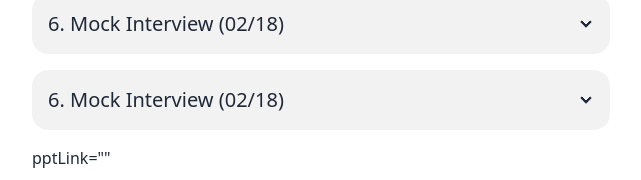
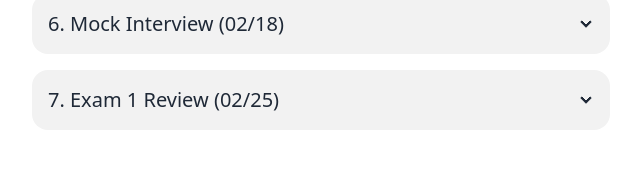
Before and after one commit to matt-dz/dsa-discussion, a SvelteKit app: page / in a window 1280 px wide. Shown: the part 902-1082 px from the top of the page, without its empty margins (319-960 px from the left). After the commit the page ends 1048 px from the top, so only its background shows below. Built offline with nearby package versions, Linux system fonts and the light colour scheme.

Commit message:
fix week 7

```diff
--- a/src/routes/+page.svelte
+++ b/src/routes/+page.svelte
@@ -157,14 +157,13 @@
 				</Discussion>
 				<Discussion
 					name="algorithmic-analysis"
-					title="6. Mock Interview (02/18)"
+					title="7. Exam 1 Review (02/25)"
 					pptLink="https://docs.google.com/presentation/d/1DXYDmENGEAaiuQMrsta6MlvZ4v3MFMH2q3dk8q7CwV4/edit"
 				>
 					{#snippet description()}
-						<p>Heaps!</p>
+						<p>Exam 1 Review!!! Review trees, BSTs, and heaps in preparation for the midterm.</p>
 					{/snippet}
 				</Discussion>
-				pptLink=""
 			</div>
 		</div>
 	</div>
```
